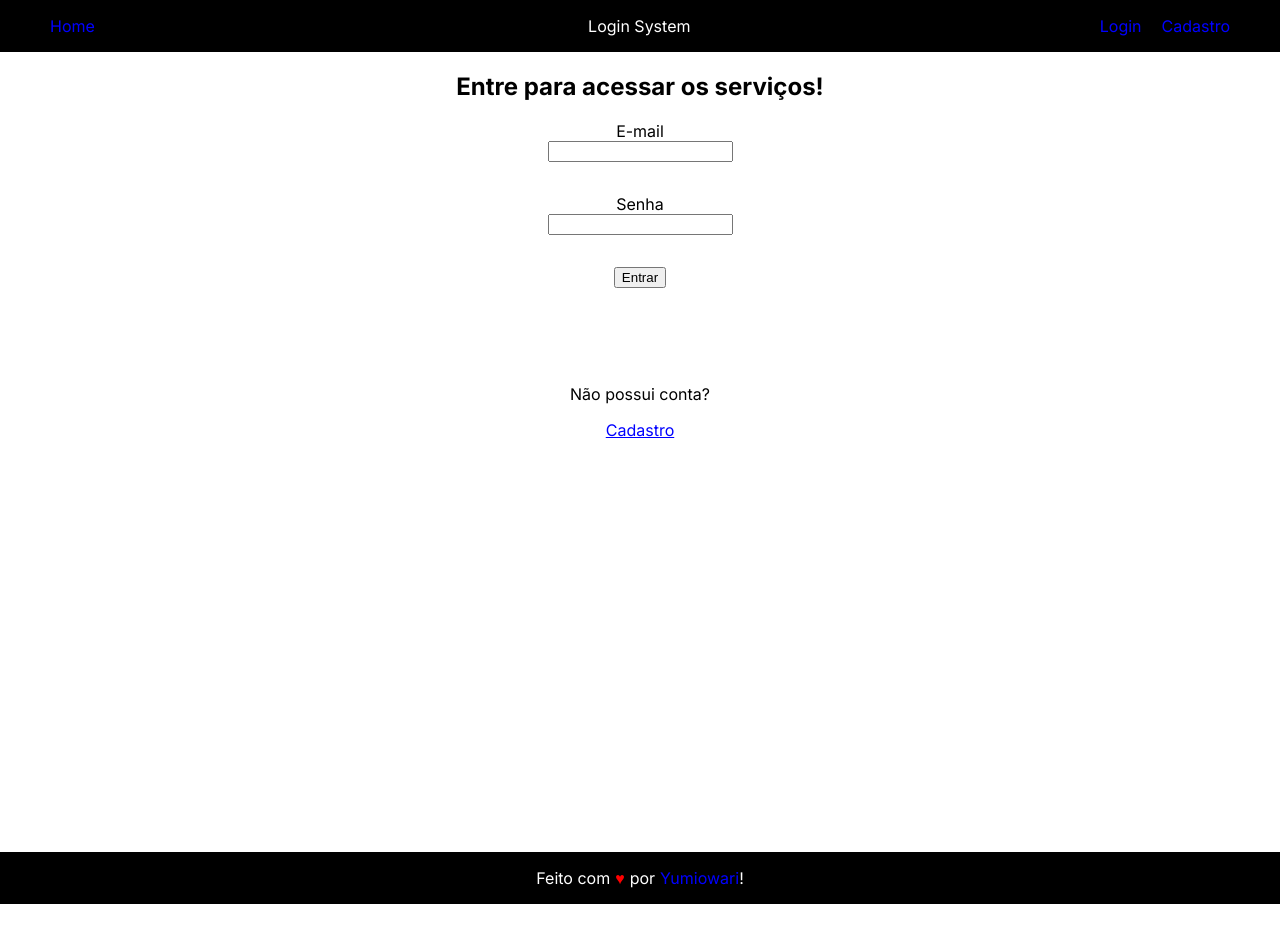
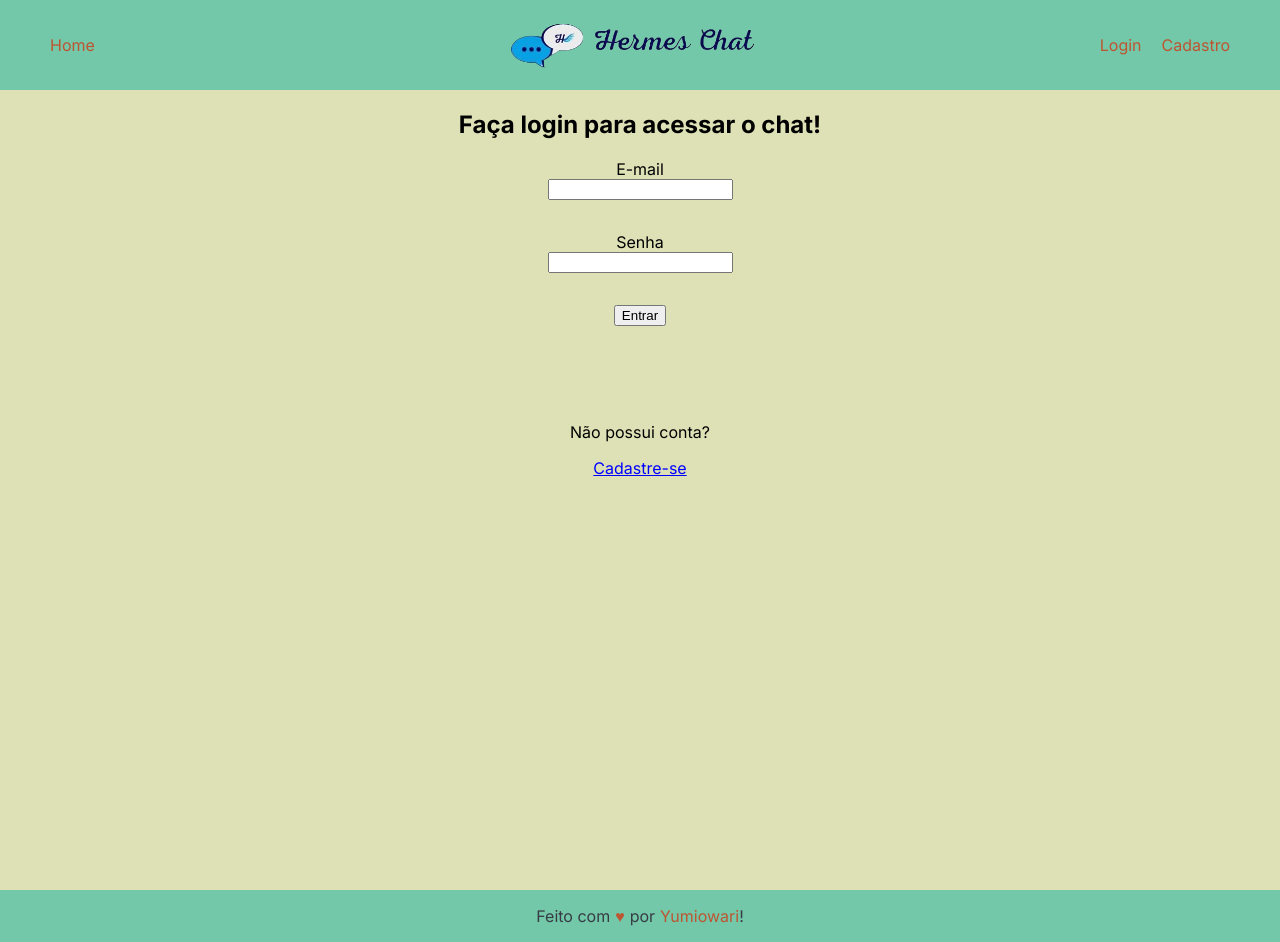
Before and after one commit to diegoreis42/Hermes-Front, a Next.js app: page /login in a window 1280 px wide. Before the commit the page ends 904 px from the top, so only its background shows below. Built offline with nearby package versions, Linux system fonts and the light colour scheme.

Commit message:
28-11-2023
eu te odeio css, eu te odeio

```diff
--- a/src/app/Components/Navbar.js
+++ b/src/app/Components/Navbar.js
@@ -10,7 +10,7 @@ export default function Navbar () {
                 </li>
             </ul>
 
-            <div className={styles['outro']}>Login System</div>
+            <img src='./img/logo.png' className={styles['logo']}/>
 
             <ul className={styles['login-register']}>
                 <li className={styles['opcao']}>
--- a/src/app/Components/styles/Credit.module.css
+++ b/src/app/Components/styles/Credit.module.css
@@ -5,18 +5,18 @@
 
 .ancora{
     margin-left: 5px; /*imita o espaçamento entre letras*/
-    color: blue;
+    color: #bd5532;
     transition: transform 200ms, color 200ms;
     text-decoration: none;
 }
 
 .ancora:hover{
-    color: lightblue;
+    color: #e1b866;
     transform: translateY(-3px);
     text-decoration: underline;
 }
 
 .amor{
-    color: red;
+    color: #bd5532;
     margin: 0 5px;
 }
--- a/src/app/Components/styles/Navbar.module.css
+++ b/src/app/Components/styles/Navbar.module.css
@@ -21,6 +21,8 @@
 .opcao{
     margin: 0 10px;
     transition: transform 200ms;
+    display: flex;
+    align-items: center;
 }
 
 .opcao:hover{
@@ -28,23 +30,25 @@
 }
 
 .ancora{
-    color: blue;
+    color: #bd5532;
     text-decoration: none;
     transition: color 200ms;
 }
 
 .ancora:hover{
-    color: lightblue;
+    color: #e1b866;
     text-decoration: underline;
 }
 
-.outro{
+.logo{
     margin: 0 auto;
     padding-left: 84px;
+    width: 20%;
+    height: 20%;
 }
 
 @media(max-width: 480px){
-    .outro{
+    .logo{
         display: none;
     }
 }
--- a/src/app/globals.css
+++ b/src/app/globals.css
@@ -1,5 +1,8 @@
+/*https://paletadecores.com/paleta/73c8a9/dee1b6/e1b866/bd5532/373b44/*/
+
 body{
   margin: 0;
+  background-color: #dee1b6;
 }
 
 main, footer{
@@ -13,14 +16,14 @@ header{ /*o header ficará colado ao topo da tela*/
 }
 
 header, footer{
-  background-color: black;
-  color: white; /*cor do texto*/
+  background-color: #73c8a9;
+  color: #373b44; /*cor do texto*/
 }
 
 main{
   flex-direction: column;
   min-height: 100vh;
-  margin-top: 52px; /*compensa o header*/
+  margin-top: 90px; /*compensa o header*/
 }
 
 footer{ /*o footer aparecerá somente ao descer a tela*/
--- a/src/app/login/page.js
+++ b/src/app/login/page.js
@@ -53,7 +53,7 @@ export default function Login () {
 
     return (
         <main className={styles['outro']}>
-            <h2 className={styles['info']}>Entre para acessar os serviços!</h2>
+            <h2 className={styles['info']}>Faça login para acessar o chat!</h2>
 
             <form onSubmit={handleSubmit(submit)} noValidate className={styles['login']}>
                 <label htmlFor='email'>E-mail</label>
@@ -73,12 +73,12 @@ export default function Login () {
 
             <div className={styles['cadastro']}>
                 <p>Não possui conta?</p>
-                <Link href='/register' className={styles['ancora']}>Cadastro</Link>
+                <Link href='/register' className={styles['ancora']}>Cadastre-se</Link>
             </div>
 
             <div className={styles['trocar-senha']} style={{visibility : esqueceu ? 'visible' : 'hidden' }}>
                 <p className={styles['erro']}>Esqueceu sua senha?</p>
-                <Link href='/lost-account' className={styles['ancora']}>Trocar senha</Link>
+                <Link href='/lost-account' className={styles['ancora']}>Troque-a</Link>
             </div >
         </main>
     )
--- a/src/app/login/page.module.css
+++ b/src/app/login/page.module.css
@@ -30,7 +30,7 @@
     color: green;
 }
 
-@media(max-width: 380px){
+@media(max-width: 362px){
     .info{
         display: none;
     }
--- a/src/app/lost-account/page.js
+++ b/src/app/lost-account/page.js
@@ -45,7 +45,7 @@ export default function LostAccount () {
 
     return (
         <main className={styles['outro']}>
-            <h2>Troque sua senha!</h2>
+            <h2 className={styles['info']}>Troque sua senha!</h2>
 
             <form onSubmit={handleSubmit(submit)} noValidate className={styles['cadastro']}>
                 <label htmlFor='email'>E-mail</label>
--- a/src/app/lost-account/page.module.css
+++ b/src/app/lost-account/page.module.css
@@ -37,3 +37,9 @@
 .rec-key{
     font-weight: bold;
 }
+
+@media(max-width: 216px){
+    .info{
+        display: none;
+    }
+}
--- a/src/app/register/page.js
+++ b/src/app/register/page.js
@@ -48,7 +48,7 @@ export default function Register () {
 
     return (
         <main className={styles['outro']}>
-            <h2 className={styles['info']}>Cadastre-se para acessar os serviços!</h2>
+            <h2 className={styles['info']}>Cadastre-se para acessar o chat!</h2>
 
             <form onSubmit={handleSubmit(submit)} noValidate className={styles['cadastro']}>
                 <label htmlFor='username'>Apelido</label>
--- a/src/app/register/page.module.css
+++ b/src/app/register/page.module.css
@@ -36,9 +36,10 @@
 
 .rec-key{
     font-weight: bold;
+    color: red;
 }
 
-@media(max-width: 450px){
+@media(max-width: 390px){
     .outro{
         display: none;
     }
```
Also changed, not shown: public/img/logo.png (added).
